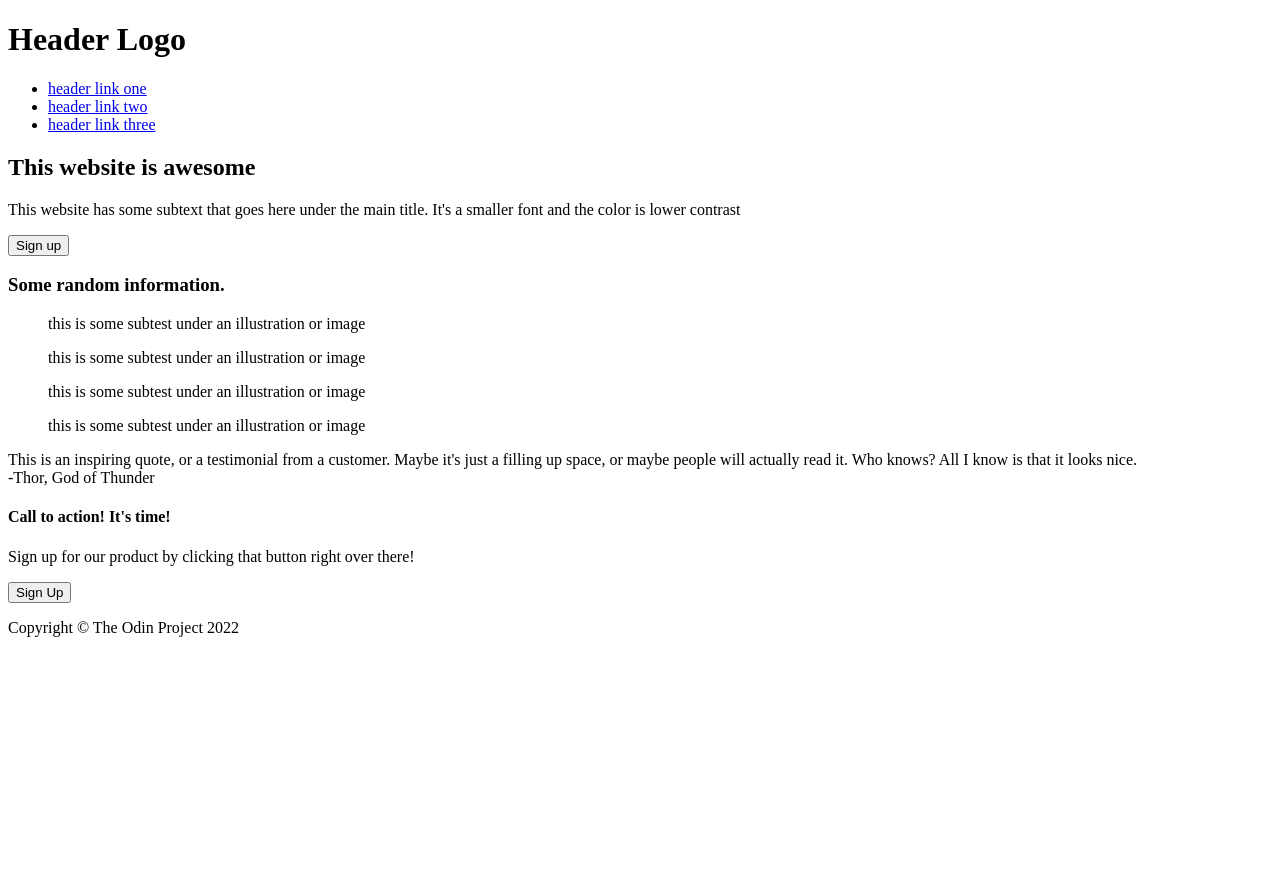
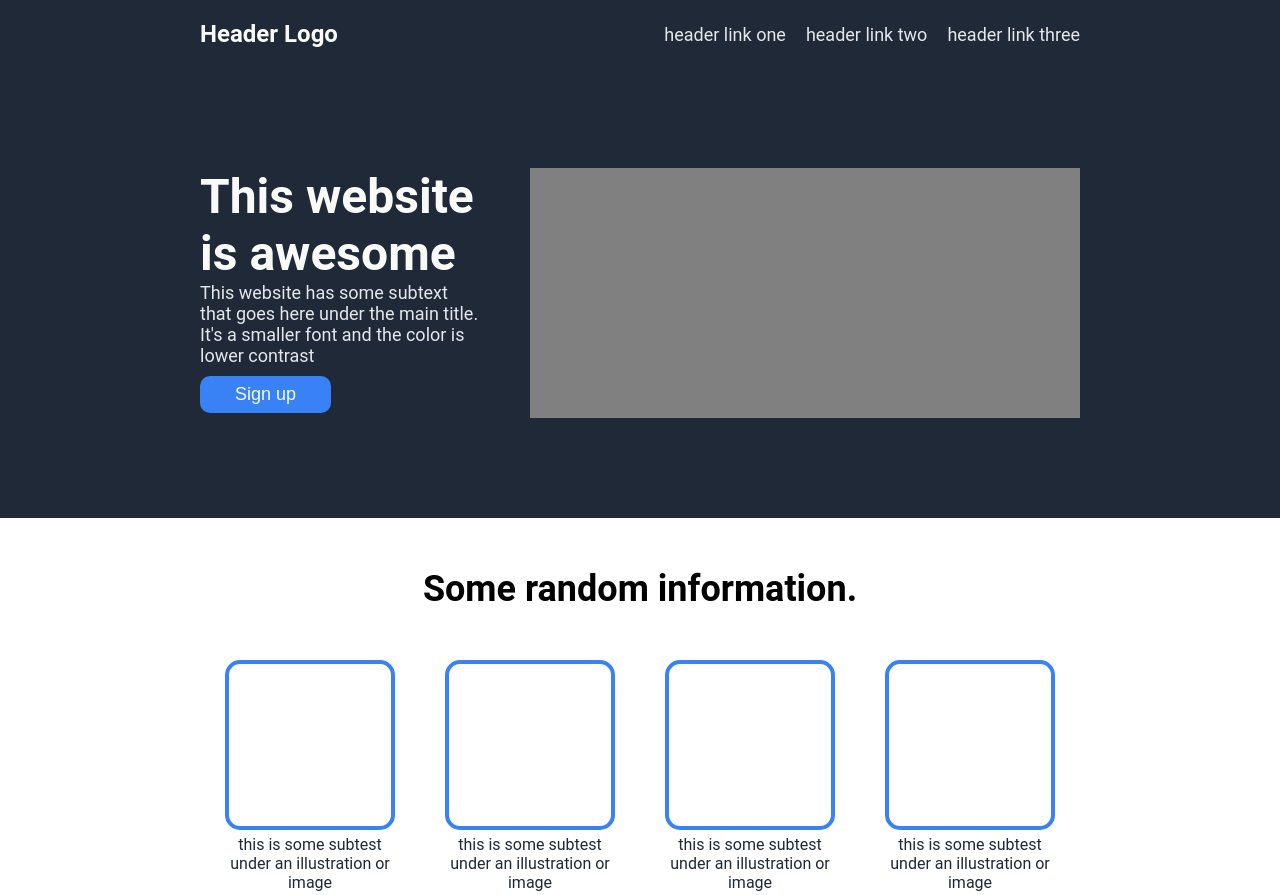
Before and after one commit to marcdtnguyen/landing-page, a plain HTML site: page index.html in a window 1280 px wide. Shown: the top 895 px of the page. Before the commit the page ends 800 px from the top, so only its background shows below. Drawn offline with Linux system fonts and the light colour scheme.

Commit message:
Implement style.css

```diff
--- a/index.html
+++ b/index.html
@@ -19,13 +19,15 @@
     </header>
     <main>
         <section class="hero">
+            <div class="left">
             <h2>This website is awesome</h2>
             <p>This website has some subtext that goes here under the main title. It's a smaller font and the color is
                 lower contrast</p>
             <button>Sign up</button>
+            </div>
             <div class="placeholder"></div>
         </section>
-        <section>
+        <section class="random">
             <h3>Some random information.</h3>
             <div>
             <figure class="container">
@@ -34,19 +36,19 @@
                     this is some subtest under an illustration or image
                 </figcaption>
             </figure>
-            <figure>
+            <figure class="container">
                 <div class="img"></div>
                 <figcaption>
                     this is some subtest under an illustration or image
                 </figcaption>
             </figure>
-            <figure>
+            <figure class="container">
                 <div class="img"></div>
                 <figcaption>
                     this is some subtest under an illustration or image
                 </figcaption>
             </figure>
-            <figure>
+            <figure class="container">
                 <div class="img"></div>
                 <figcaption>
                     this is some subtest under an illustration or image
@@ -54,16 +56,19 @@
             </figure>
         </div>
         </section>
-        <section>
-            <quote>This is an inspiring quote, or a testimonial from a customer. Maybe it's just a filling up space, or
-                maybe people will actually read it. Who knows? All I know is that it looks nice.</quote>
+        <section class="quote">
+            <quote><p>This is an inspiring quote, or a testimonial from a customer. Maybe it's just a filling up space, or
+                maybe people will actually read it. Who knows? All I know is that it looks nice.</p>
             <aside>-Thor, God of Thunder</aside>
+            </quote>
         </section>
-        <section>
+        <section class="sign-up">
             <div class="sign-up">
+                <div>
                 <h4>Call to action! It's time!</h4>
                 <p>Sign up for our product by clicking that button right over there!</p>
-                <button>Sign Up</button>
+                </div>
+                <button>Sign up</button>
             </div>
         </section>
     </main>
--- a/style.css
+++ b/style.css
@@ -0,0 +1,183 @@
+* {
+    margin: 0;
+    padding: 0;
+    box-sizing: border-box;
+}
+
+body {
+    font-family: Roboto, Oxygen, Ubuntu, Cantarell, 'Open Sans', 'Helvetica Neue', sans-serif
+}
+
+header,
+.hero,
+footer {
+    background-color: #1F2937;
+}
+
+/* header */
+header {
+    display: flex;
+    align-items: center;
+    padding: 20px 200px;
+}
+
+header h1 {
+    font-size: 24px;
+    color: #F9FAF8;
+}
+
+ul {
+    margin-left: auto;
+    list-style: none;
+    display: flex;
+    column-gap: 20px;
+}
+
+a {
+    text-decoration: none;
+}
+
+header a,
+.hero p {
+    font-size: 18px;
+    color: #E5E7EB;
+}
+
+/* hero */
+
+.hero {
+    display: flex;
+    padding: 100px 200px;
+}
+
+.hero h2 {
+    font-size: 48px;
+    font-weight: bolder;
+    color: #F9FAF8;
+}
+
+.left {
+    padding-right: 50px;
+}
+
+.left button {
+    background-color: #3882F6;
+    color: #F9FAF8;
+    padding: 8px 35px;
+    border-radius: 10px;
+    border: none;
+    font-size: 18px;
+    margin-top: 10px;
+}
+
+.placeholder {
+    background-color: gray;
+    color: #F9FAF8;
+    width: 550px;
+    height: 250px;
+    flex: none;
+}
+
+/* random */
+.random {
+    text-align: center;
+    padding-bottom: 100px;
+}
+
+.random h3{
+    font-size: 36px;
+    margin: 50px 0;
+}
+
+.random div {
+    display: flex;
+    justify-content: center;
+    column-gap: 50px;
+}
+
+.container {
+    display: flex;
+    flex-direction: column;
+    flex: 0 0 170px;
+    row-gap: 5px;
+    color: #1F2937;
+}
+
+.img {
+    border: 4px solid #3882F6;
+    width: 170px;
+    height: 170px;
+    border-radius: 15px;
+}
+
+/* quote */
+.quote {
+    background-color: #E5E7EB;
+    display: flex;
+    justify-content: center;
+    padding: 120px 0;
+}
+
+quote{
+    width: 60%;
+    display: flex;
+    flex-direction: column;
+}
+
+quote p{
+    font-size: 36px;
+    font-style: italic;
+    font-weight: 300;
+}
+
+quote aside {
+    align-self: flex-end;
+    font-size: 24px;
+    font-weight: bold;
+}
+
+/* sign-up */
+section.sign-up {
+    display: flex;
+    justify-content: center;
+    align-items: center;
+}
+
+div.sign-up {
+    background-color: #3882F6;
+    display: flex;
+    column-gap: 200px;
+    padding: 50px 150px;
+    border-radius: 10px;
+    margin: 100px 0;
+}
+
+.sign-up h4 {
+    font-size: 24px;
+    color: white;
+}
+
+.sign-up p {
+    font-size: 18px;
+    color: #E5E7EB;
+}
+
+.sign-up button {
+    background-color: #3882F6;
+    padding: 8px 35px;
+    border-radius: 10px;
+    border: white 2px solid;
+    color: white;
+    font-size: 18px;
+}
+
+/* footer */
+footer {
+    padding: 40px;
+    text-align: center;
+}
+
+footer p {
+    font-size: 18px;
+    color: #E5E7EB;
+}
```
